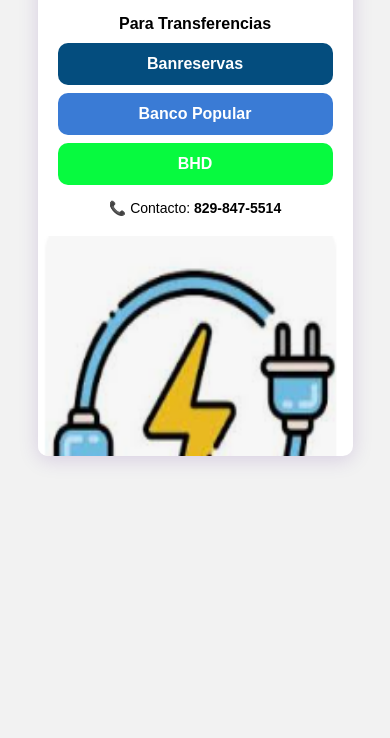
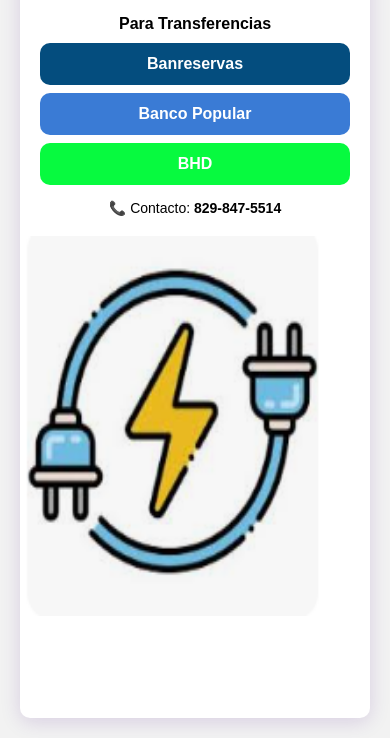
Before and after one commit to rjjmp/targeta, a plain HTML site: page index.html in a window 390 px wide. Shown: the part 146-884 px from the top of the page. Before the commit the page ends 844 px from the top, so only its background shows below. Drawn offline with Linux system fonts and the light colour scheme.

Commit message:
corrigiendo el css
reajustando el reponsivo

```diff
--- a/css/estilo.css
+++ b/css/estilo.css
@@ -97,10 +97,13 @@
 }
 
 @media (max-width: 768px) {
-    .card {
+     .card {
         flex-direction: column;
-        width: 90%;
+        width: 100%;
         max-width: none;
+        min-height: 100vh;
+        height: 80%;
+        padding-bottom: 100px;
     }
 
     .side-image {
```
